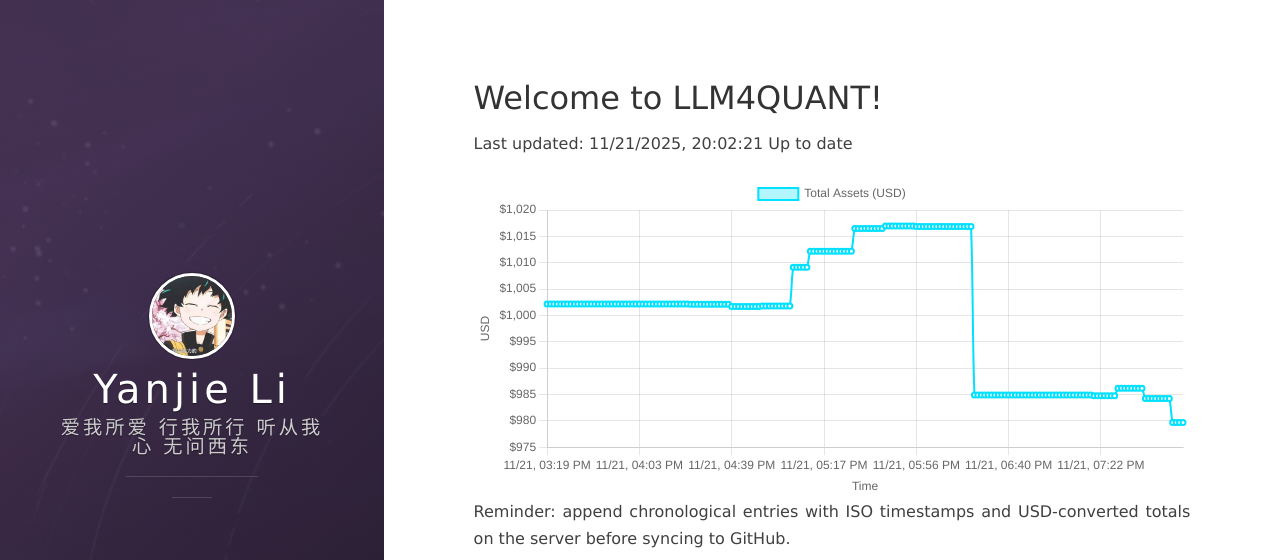
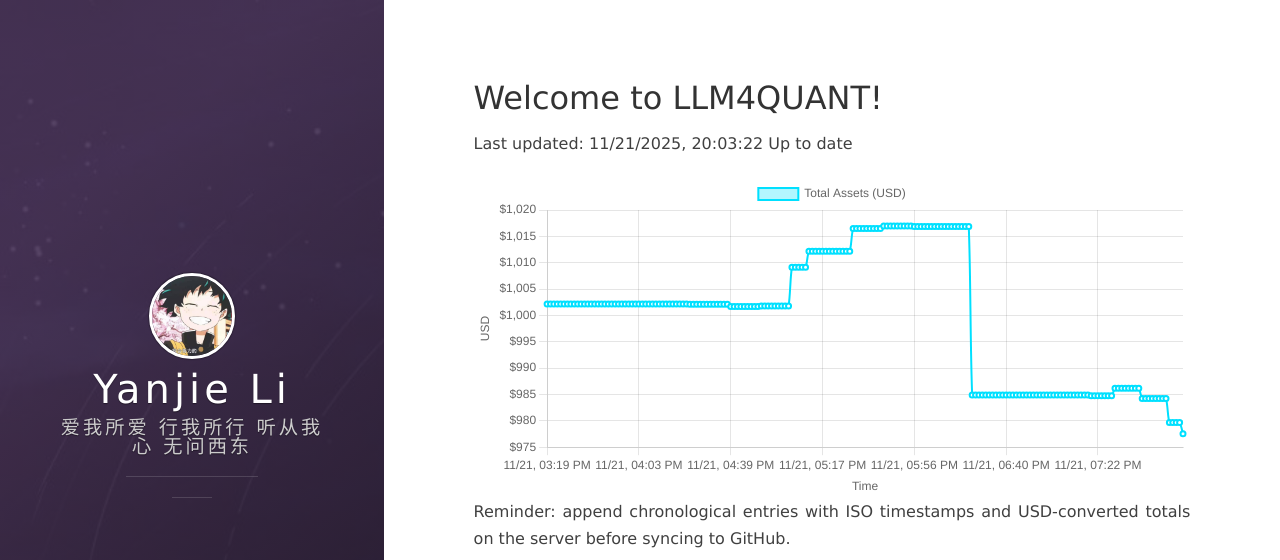
Before and after one commit to leeyegy/leeyegy.github.io, a Jekyll site: the page built from live-trading.html, in a window 1280 px wide and 1000 px high. Shown: the top 560 px of the window. Built offline with Jekyll 4.4.1, drawn with Linux system fonts in a browser that asks for light colours; nearby versions of some CDN libraries.

Commit message:
AccountMonitor: update balance history 2025-11-22T04:03:22+08:00

```diff
--- a/assets/data/binance/balance-history.json
+++ b/assets/data/binance/balance-history.json
@@ -1,5 +1,5 @@
 {
-  "generatedAt": "2025-11-22T04:02:21+08:00",
+  "generatedAt": "2025-11-22T04:03:22+08:00",
   "asset": "total_usd_value",
   "history": [
     {
@@ -749,6 +749,10 @@
     {
       "timestamp": "2025-11-22T04:02:21+08:00",
       "totalUsd": 979.68196742
+    },
+    {
+      "timestamp": "2025-11-22T04:03:22+08:00",
+      "totalUsd": 977.56658178
     }
   ]
 }
```
